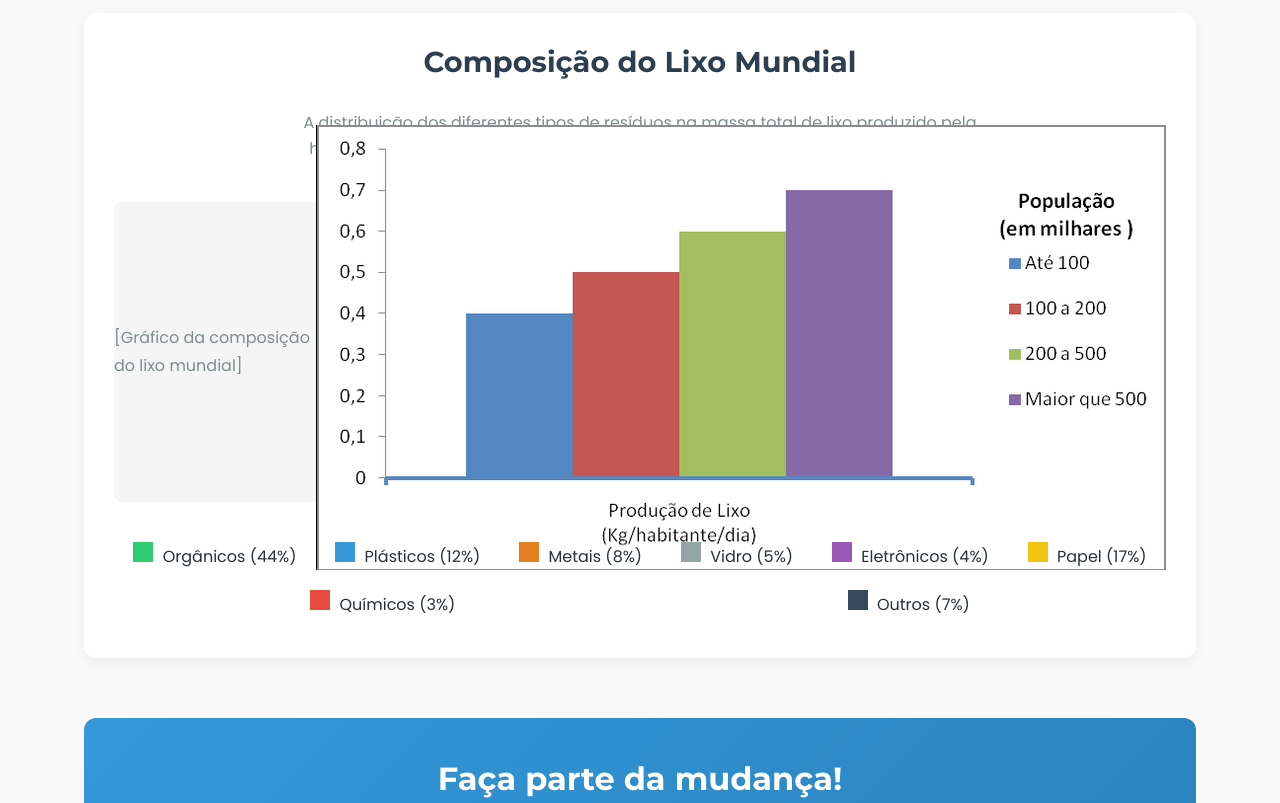
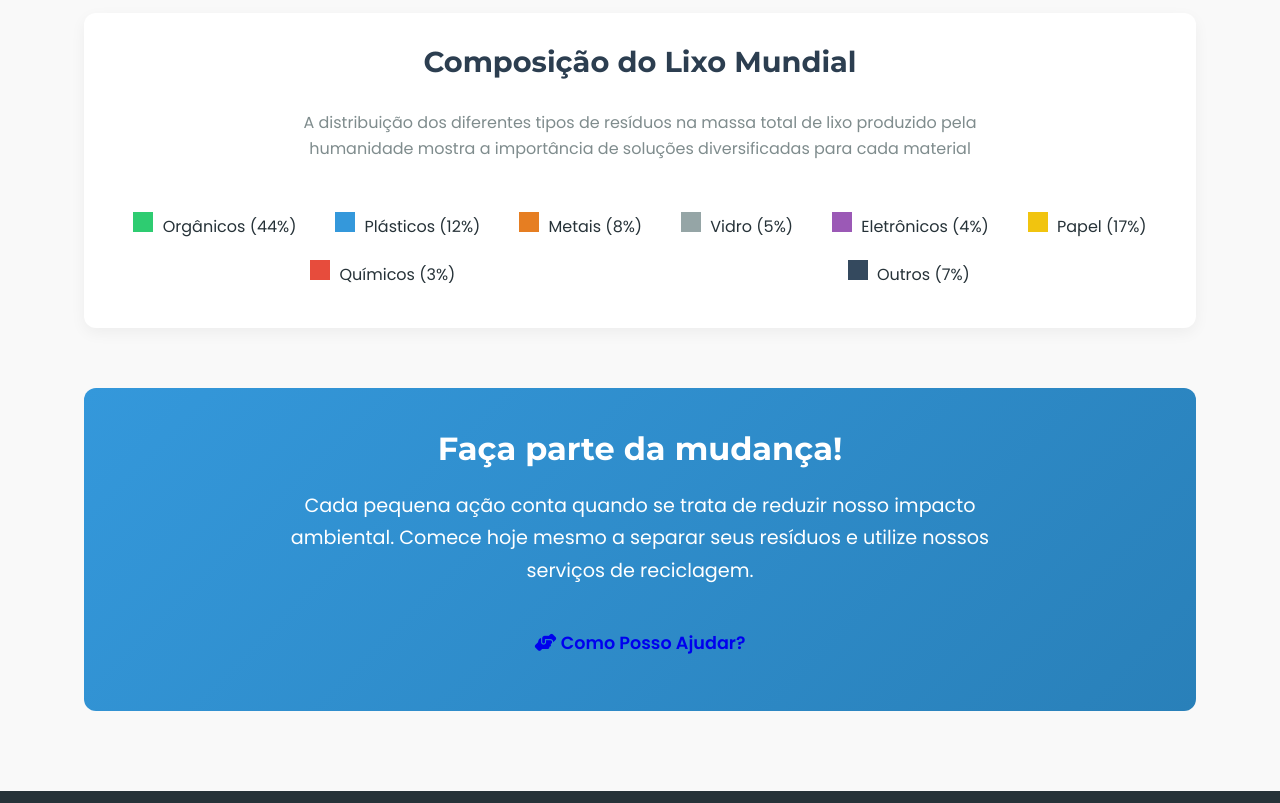
Before and after one commit to tcigualchi/EcoVision, a plain HTML site: page impactos.html in a window 1280 px wide. Shown: the part 2100-2903 px from the top of the page. Drawn offline with Linux system fonts and the light colour scheme.

Commit message:
Update impactos.html

```diff
--- a/impactos.html
+++ b/impactos.html
@@ -475,12 +475,6 @@
                 <h3 class="chart-title">Composição do Lixo Mundial</h3>
                 <p class="chart-description">A distribuição dos diferentes tipos de resíduos na massa total de lixo produzido pela humanidade mostra a importância de soluções diversificadas para cada material</p>
 
-                <!-- Espaço para um gráfico fictício - na implementação real seria um gráfico SVG ou imagem -->
-                <div style="background: #f5f5f5; height: 300px; display: flex; align-items: center; justify-content: center; border-radius: 8px; margin-bottom: 30px;">
-                    <p style="color: #7f8c8d;">[Gráfico da composição do lixo mundial]</p>
-                     <p><img src="grafico.png" alt="Gráfico Lixo Mundial"></p>
-                </div>
-
                 <div style="display: flex; justify-content: space-around; flex-wrap: wrap;">
                     <div style="margin: 10px; text-align: center;">
                         <div style="width: 20px; height: 20px; background: #2ecc71; display: inline-block; margin-right: 5px;"></div>
```
